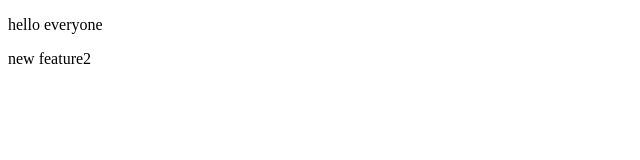
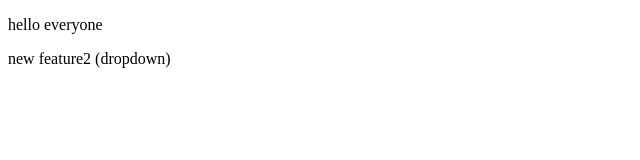
Before and after one commit to piyush-kumar711/localrepo, a plain HTML site: page index.html in a window 1280 px wide. Shown: the full height of the page, 0-640 px from the left. Drawn offline with Linux system fonts and the light colour scheme.

Commit message:
add dropdown

```diff
--- a/index.html
+++ b/index.html
@@ -7,6 +7,6 @@
 </head>
 <body>
     <p>hello everyone</p>
-    <p>new feature2</p>
+    <p>new feature2 (dropdown)</p>
 </body>
 </html>
```
